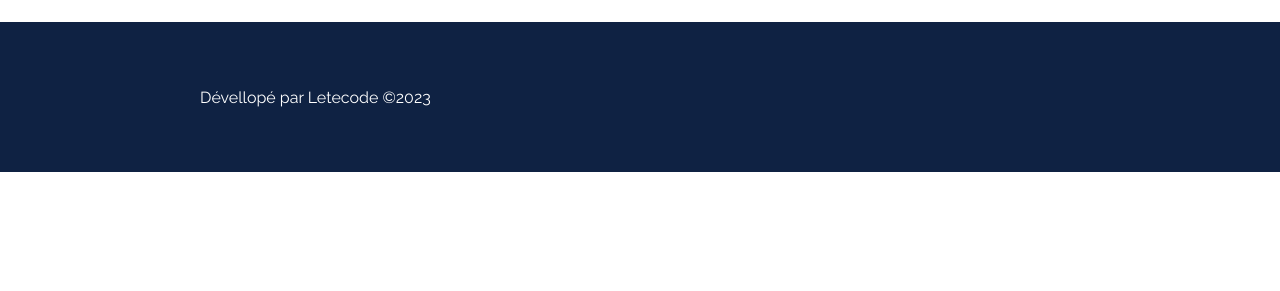
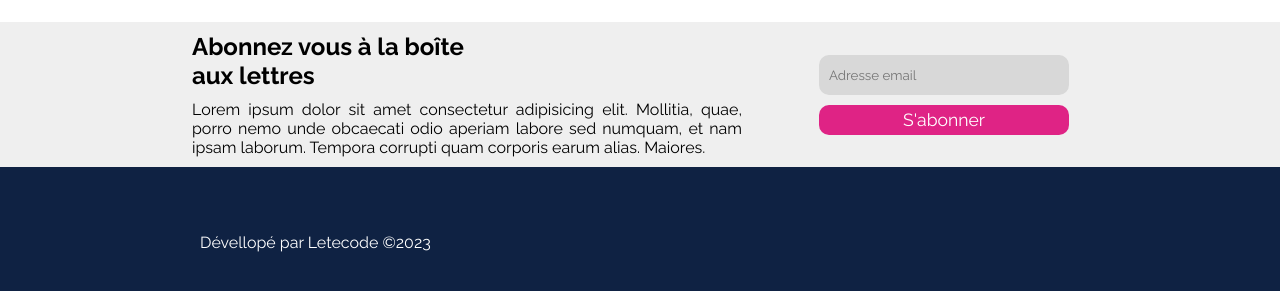
Before and after one commit to MarcellinMweze/letecode, a plain HTML site: page cours.html in a window 1280 px wide. Shown: the part 755-1046 px from the top of the page. Before the commit the page ends 927 px from the top, so only its background shows below. Drawn offline with Linux system fonts and the light colour scheme.

Commit message:
Ajours sur la page cours

```diff
--- a/cours.html
+++ b/cours.html
@@ -87,6 +87,27 @@
         </div>
       </div>
     </div>
+    <section class="seceng">
+      <div class="boitelettre">
+        <div class="boitedroite">
+          <h2>Abonnez vous à la boîte <br />aux lettres</h2>
+          <p>
+            Lorem ipsum dolor sit amet consectetur adipisicing elit. Mollitia,
+            quae, porro nemo unde obcaecati odio aperiam labore sed numquam, et
+            nam ipsam laborum. Tempora corrupti quam corporis earum alias.
+            Maiores.
+          </p>
+        </div>
+        <div class="boitegauche">
+          <input
+            type="text"
+            placeholder="Adresse email"
+            class="txtemail"
+          /><br />
+          <button class="btneng">S'abonner</button>
+        </div>
+      </div>
+    </section>
     <div class="footer">
       <p>Dévellopé par Letecode ©2023</p>
     </div>
--- a/styles.css
+++ b/styles.css
@@ -227,6 +227,59 @@ h2 h3{
     margin: 30px auto 0px;
 }
 
+.seceng{
+    background-color: #eeee;
+    width: 100%;
+    margin:0px auto;
+    height: auto;
+}
+
+.boitelettre{
+    display: flex;
+    width: 70%;
+    justify-content: space-between;
+    margin:0px auto;
+    max-width: 1000px;
+    flex-wrap: wrap;
+    align-items: center;
+    overflow:auto;
+}
+
+.boitedroite h2{
+    margin: 10px 0px;
+}
+
+.boitedroite p{
+    width: 550px;
+    text-align: justify;
+    height: auto;
+    margin-bottom: 10px;
+}
+
+.boitegauche{
+    margin: 0px 19px 0px 0px;
+}
+
+.txtemail{
+    margin-bottom: 10px;
+    height: 40px;
+    width: 250px;
+    border-radius: 10px;
+    background-color: #d8d8d8;
+    border: none;
+    padding-left: 10px;
+
+}
+
+.btneng{
+    width: 250px;
+    height: 30px;
+    border-radius: 10px;
+    border: none;
+    background-color: #df2385;
+    font-size: 1.1em;
+    color: white;
+}
 
 /* fin de la troisième page Cours en css */
 
```
